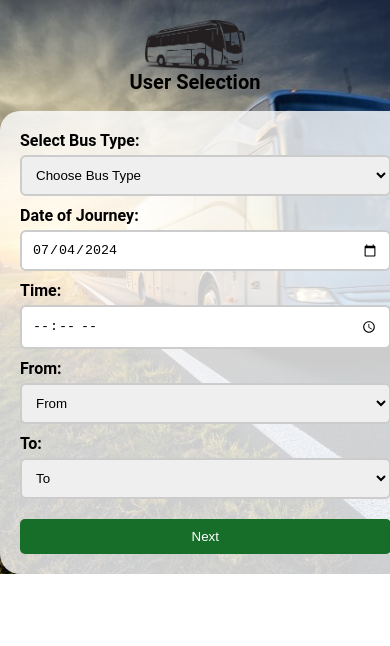
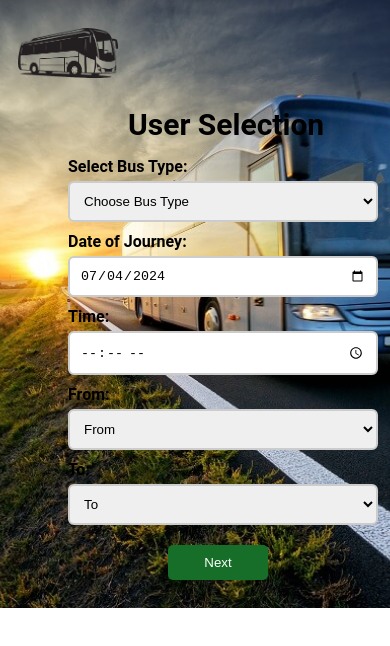
Before and after one commit to sriramgaddam1/Bus-Reservation-System, a plain HTML site: page selection.html in a window 390 px wide. Shown: the top 646 px of the page. Drawn offline with Linux system fonts and the light colour scheme.

Commit message:
selection.html

```diff
--- a/selection.html
+++ b/selection.html
@@ -5,32 +5,30 @@
     <meta name="viewport" content="width=device-width, initial-scale=1.0">
     <title>Bus Selection</title>
     <style>
-        body {
-            font-family: Roboto, sans-serif;
+        body{
+            font-family: Roboto;
             width: 100%;
             height: 100%;
             background-image: url(images/4.jpg);
             background-size: cover;
             background-repeat: no-repeat;
             background-position: center;
-            margin: 0;
-            padding: 0;
         }
 
         .container {
-            max-width: 400px;
+            max-width: 350px;
             padding: 20px;
-            border-radius: 20px;
-            background-color: rgba(255, 255, 255, 0.8);
-            margin: 0 auto;
-            margin-top: 20px;
+            border-radius: 50px;
+            background:transparent;
+            margin-top:-30px;
+            margin-left: 40px;
         }
 
         label {
-            display: block;
+            display:block;
             margin-bottom: 5px;
-            color: black;
-            font-weight: bold;
+            color:black;
+            font-weight:bold ;
         }
 
         input, select {
@@ -50,67 +48,40 @@
             border: none;
             cursor: pointer;
             margin-top: 10px;
-            width: 100%;
+            width: 100px;
+            margin-left: 100px;
         }
 
         button:hover {
             background-color: #45a049;
         }
-
         img {
             width: 100px;
             height: 50px;
-            display: block;
-            margin: 20px auto 0;
+            position: static;
+            margin-top: 20px;
+            margin-left: 10px;
         }
-
-        .bus_title {
-            text-align: center;
+        .bus_title{
+            margin-top: 0px;
+            margin-right: 500px;
+            margin-left: 20px;
+            margin-bottom: 20px;
+            font-size:30px;
+          }
+          h2{
             font-size: 30px;
-            margin-bottom: 20px;
-        }
-
-        h2 {
-            font-size: 30px;
-            text-align: center;
-            margin-top: 0;
-        }
-
-        /* Media Queries */
-        @media (max-width: 768px) {
-            .container {
-                width: 90%;
-                margin-top: 10px;
-            }
-
-            .bus_title, h2 {
-                font-size: 25px;
-            }
-        }
-
-        @media (max-width: 480px) {
-            .container {
-                width: 95%;
-                margin-top: 5px;
-            }
-
-            .bus_title, h2 {
-                font-size: 20px;
-            }
-
-            button {
-                width: 100%;
-            }
+            margin-left: 120px;
           }
     </style>
 </head>
 <body>
     <div class="image">
-        <img src="images/buslogo-removebg-preview.png" alt="Bus Logo">
+        <img src="images/buslogo-removebg-preview.png" alt="">
     </div>
        <h2> User Selection</h2>
     <div class="container">
-        <form id="selectionForm" action="bus.html" method="GET" onsubmit="return validateForm()">
+        <form id="selectionForm" action="bus.html" method="GET">
             <input type="hidden" id="name" name="name" value="">
             <input type="hidden" id="gender" name="gender" value="">
             <input type="hidden" id="phone" name="phone" value="">
@@ -123,7 +94,7 @@
                 <option value="express">Express</option>
                 <option value="deluxe">Deluxe</option>
                 <option value="superluxury">Super Luxury</option>
-            </select>
+            </select><br>
 
             <label for="dob">Date of Journey:</label>
             <input type="date" id="dob" name="dob" required>
@@ -166,7 +137,6 @@
                 <option value="Warangal (Urban)">Warangal (Urban)</option>
                 <option value="Yadadri-Bhuvanagiri">Yadadri-Bhuvanagiri</option>
             </select>
-
             <label for="to">To:</label>
             <select id="to" name="to" required>
                 <option value="" disabled selected>To</option>
@@ -214,7 +184,8 @@
             document.getElementById('phone').value = params.get('phone');
             document.getElementById('email').value = params.get('email');
         });
-
+    </script>
+        <script>
             function validateForm() {
                 var from = document.getElementById("from").value;
                 var to = document.getElementById("to").value;
@@ -230,20 +201,32 @@
                 var from = document.getElementById("from").value;
                 var toSelect = document.getElementById("to");
 
-            // Enable all options first
-            for (var i = 0; i < toSelect.options.length; i++) {
-                toSelect.options[i].disabled = false;
-            }
-
-            // Disable the selected "From" place in the "To" options
+                // Remove the selected "From" place from the "To" options
                 for (var i = 0; i < toSelect.options.length; i++) {
                     if (toSelect.options[i].value === from) {
-                    toSelect.options[i].disabled = true;
+                        toSelect.remove(i);
                         break;
                     }
                 }
             }
+        </script>
+        <script>
+            // Get today's date
+            var today = new Date();
 
+            // Format the date to YYYY-MM-DD
+            var dd = String(today.getDate()).padStart(2, '0');
+            var mm = String(today.getMonth() + 1).padStart(2, '0'); // January is 0!
+            var yyyy = today.getFullYear();
+
+            // Concatenate the date parts
+            today = yyyy + '-' + mm + '-' + dd;
+
+            // Set the value of the input field to today's date
+            document.getElementById("dob").value = today;
+
+             </script>
+             <script>
             // Get today's date
             var today = new Date();
 
@@ -257,9 +240,6 @@
 
             // Set the minimum date allowed for selection
             document.getElementById("dob").setAttribute("min", minDate);
-
-        // Set the value of the input field to today's date
-        document.getElementById("dob").value = minDate;
         </script>
 </body>
 </html>
```
Lines whose indentation alone changed are shown as unchanged.
